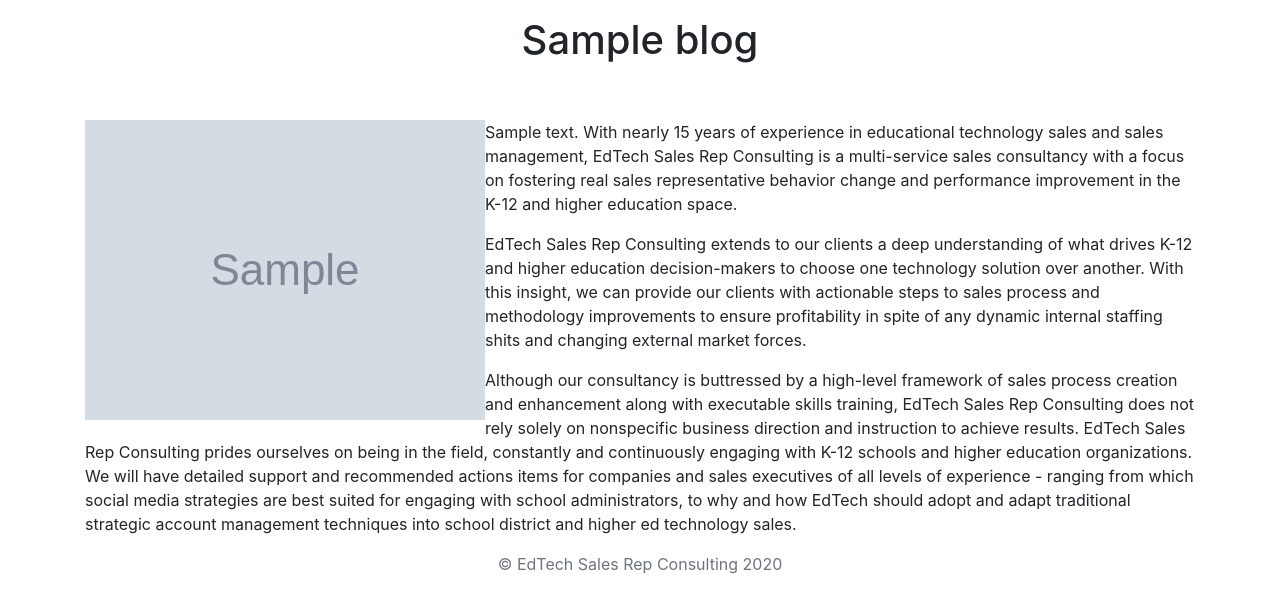
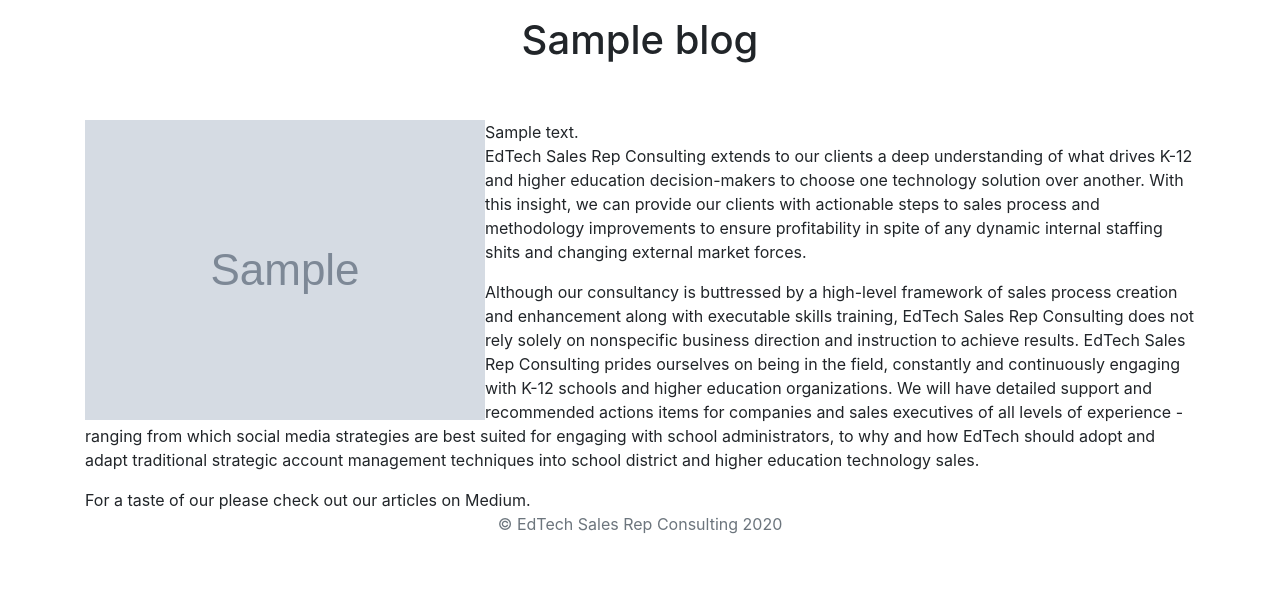
Before and after one commit to shanewin/portfolio-project, a Django app: template blog/templates/blog/detail.html in a window 1280 px wide. Shown: the part 56-669 px from the top of the page. Run offline with Django 3.2, Linux system fonts and the light colour scheme; the template is opened without the code that fills it: most values are stand-ins (such as "Sample title", 1, 10 or a date in 2020); grey boxes marked "Sample" are stand-in pictures; data that the repository does not hold is empty; some libraries are stand-ins or nearby versions.

Commit message:
Content About Page - 2

```diff
--- a/blog/templates/blog/detail.html
+++ b/blog/templates/blog/detail.html
@@ -71,17 +71,15 @@
 
 <br />
 <br />
-<p><img class="img-fluid" src="{{ blog.image.url }}" style="float: left;" />{{ blog.body }}
-  With nearly 15 years of experience in educational technology sales and sales management, EdTech Sales Rep Consulting is a multi-service sales consultancy with a focus on fostering real sales representative behavior change and performance improvement in the K-12 and higher education space.
-</p>
+<img class="img-fluid" src="{{ blog.image.url }}" style="float: left;" />{{ blog.body }}
 <p>
 EdTech Sales Rep Consulting extends to our clients a deep understanding of what drives K-12 and higher education decision-makers to choose one technology solution over another. With this insight, we can provide our clients with actionable steps to sales process and methodology improvements to ensure profitability in spite of any dynamic internal staffing shits and changing external market forces.
 </P>
 <p>
-  Although our consultancy is buttressed by a high-level framework of sales process creation and enhancement along with executable skills training, EdTech Sales Rep Consulting does not rely solely on nonspecific business direction and instruction to achieve results. EdTech Sales Rep Consulting prides ourselves on being in the field, constantly and continuously engaging with K-12 schools and higher education organizations. We will have detailed support and recommended actions items for companies and sales executives of all levels of experience - ranging from which social media strategies are best suited for engaging with school administrators, to why and how EdTech should adopt and adapt traditional strategic account management techniques into school district and higher ed technology sales.
+  Although our consultancy is buttressed by a high-level framework of sales process creation and enhancement along with executable skills training, EdTech Sales Rep Consulting does not rely solely on nonspecific business direction and instruction to achieve results. EdTech Sales Rep Consulting prides ourselves on being in the field, constantly and continuously engaging with K-12 schools and higher education organizations. We will have detailed support and recommended actions items for companies and sales executives of all levels of experience - ranging from which social media strategies are best suited for engaging with school administrators, to why and how EdTech should adopt and adapt traditional strategic account management techniques into school district and higher education technology sales.
+</p>
 
-
-</p>
+For a taste of our please check out our articles on Medium.
 
 </div>
 </main>
```
